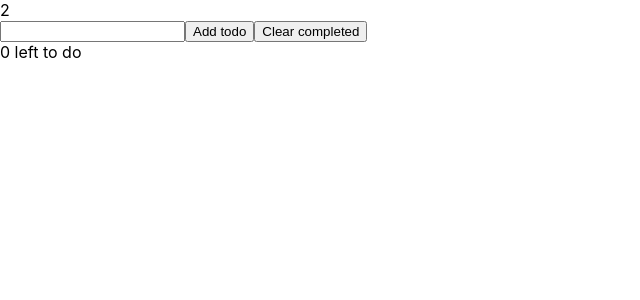
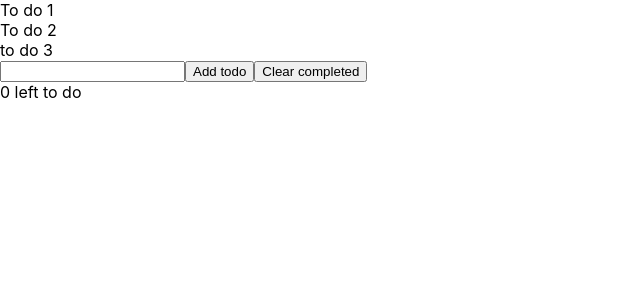
Before and after one commit to ThienDHM79/react-todo, a React (Create React App) app: page / in a window 1280 px wide. Shown: the top 300 px of the page, without its empty margins (0-640 px from the left). Built offline with nearby package versions, Linux system fonts and the light colour scheme.

Commit message:
map in todoList take todo. data from app?

```diff
--- a/src/App.js
+++ b/src/App.js
@@ -3,7 +3,7 @@
 import './App.css';
 import TodoList from './TodoList';
 function App() {
-  const [todos, setTodos] = useState(['To do 1','To do 2'])
+  const [todos, setTodos] = useState(['To do 1','To do 2','to do 3'])
   return (
     <>
       <TodoList todos={todos} />
--- /dev/null
+++ b/src/Todo.js
@@ -0,0 +1,10 @@
+//map each 'to do' component to screen
+import React from 'react'
+
+export default function Todo({todo}) {
+  return (
+    <div>
+        {todo}
+    </div>
+  )
+}
--- a/src/TodoList.js
+++ b/src/TodoList.js
@@ -1,10 +1,10 @@
 import React from 'react'
-
+import Todo from './Todo'
 export default function TodoList( {todos} ) {
   return (
 
-    <div>
-        {todos.length}
-    </div>
+    todos.map(todo => {
+      return <Todo todo = {todo}/>
+    })
   )
 }
```
